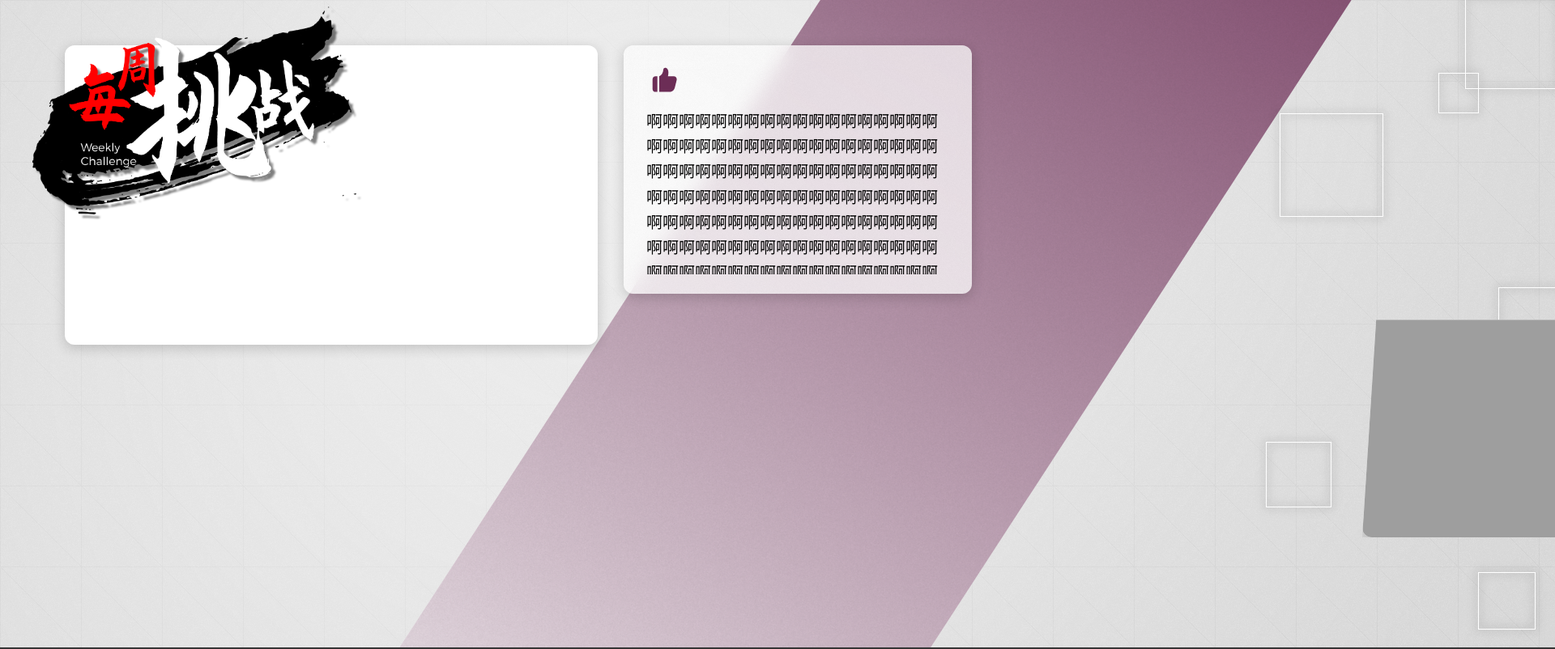
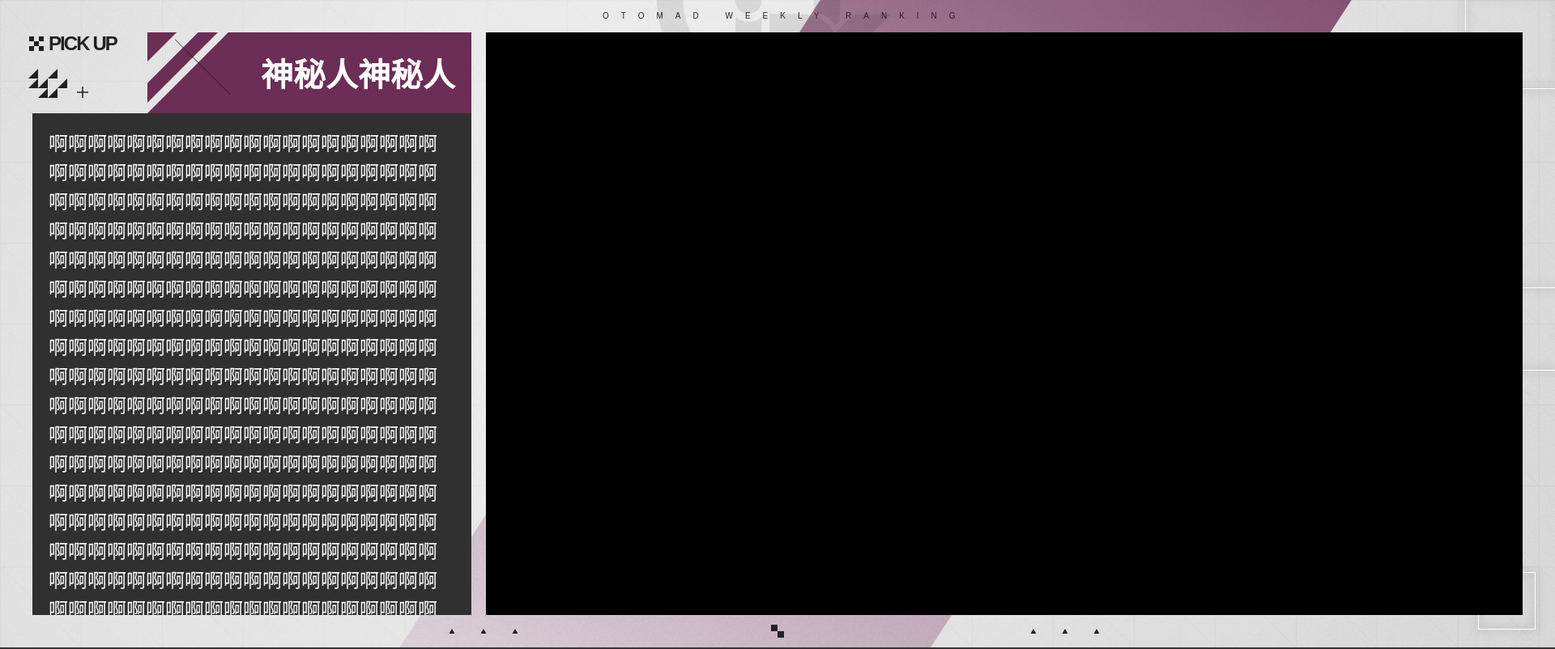
Before and after one commit to OtmInk-Otomad-Journal/camellia-frontend, a Vue app: page /pick in a window 1280 px wide. Shown: the top 802 px of the page at 81% size, 1920 px wide, since content can reach past the window. Built offline with nearby package versions, Linux system fonts and the light colour scheme.

Commit message:
初步构建PICK UP

```diff
--- a/src/components/PickInfo.vue
+++ b/src/components/PickInfo.vue
@@ -9,74 +9,69 @@ defineProps({
 <template>
   <div class="pick-info">
     <div class="pick-picker-box">
-      <svg
-        class="pick-icon"
-        xmlns="http://www.w3.org/2000/svg"
-        viewBox="0 3 45 40"
-        width="40"
-        height="40"
-      >
-        <path
-          fill-rule="evenodd"
-          clip-rule="evenodd"
-          d="M15.409 38.3182V16.5811H12.8771C10.5607 16.5811 8.68176 18.4534 8.68176 20.7646V34.1347C8.68176 36.4459 10.5607 38.3182 12.8771 38.3182H15.409ZM17.9318 38.3182V16.534C21.344 15.3075 23.283 12.1888 23.751 7.01373C23.9342 4.9876 25.8641 4.14564 27.7034 5.03358C29.5283 5.91464 30.7321 8.13973 30.7321 11.1126C30.7321 12.8907 30.5101 14.7138 30.0669 16.5811H38.1136C40.4357 16.5811 42.3181 18.4635 42.3181 20.7856C42.3181 21.1247 42.2771 21.4625 42.196 21.7917L39.5421 32.5609C38.7088 35.942 35.676 38.3182 32.1937 38.3182H17.9335H17.9318Z"
-        />
-      </svg>
       <div class="pick-picker">{{ picker }}</div>
     </div>
     <div class="pick-reason">
       {{ reason }}
     </div>
   </div>
+  <svg xmlns="http://www.w3.org/2000/svg" width="0" height="0">
+  <defs>
+    <clipPath id="picker-box-clip">
+      <path xmlns="http://www.w3.org/2000/svg" d="M400 100H0V99.9102L99.9102 0H400V100ZM0 87.0303V62.6406L62.6406 0H87.0303L0 87.0303ZM0 36.1211V0H36.1211L0 36.1211Z" fill="#E83939"/>
+    </clipPath>
+  </defs>
+</svg>
 </template>
 
 <style lang="scss" scoped>
-.pick-icon {
-  fill: v-bind('data.dark_color');
-  // filter: drop-shadow(2px 2px 4px rgba(0, 0, 0, 0.3));
-  z-index: 20;
+.pick-info {
+  position: absolute;
+  top: 40px;
+  left: 40px;
+  width: 542px;
 }
-.pick-info {
-  @include card;
-  @include acrylic;
+
+.pick-picker-box {
+  position: absolute;
+  width: 400px;
+  height: 100px;
+  right: 0;
+  background: v-bind('data.dark_color');
+  clip-path: url(#picker-box-clip);
+  color: #fff;
+  font-weight: 700;
+  font-size: 40px;
+  text-align: right;
+  padding-right: 20px;
+  padding-left: 20px;
   display: flex;
-  flex-direction: column;
-  justify-content: flex-start;
-  flex-grow: 1;
-  // gap: 4.75rem;
-  padding: 1.5rem 1.75rem;
+  align-items: center;
+  justify-content: flex-end;
 }
-.pick-picker-box {
-  display: flex;
-  flex-direction: row;
-  align-items: center;
+
+.pick-picker {
+  // 最大两行，超出省略
+  display: -webkit-box;
+  -webkit-line-clamp: 2;
+  -webkit-box-orient: vertical;
 }
-.pick-picker {
-  font-size: 1.8rem;
-  font-weight: bold;
-  text-overflow: ellipsis;
-  overflow: hidden;
-  white-space: nowrap;
-  margin-left: 10px;
-  z-index: 19;
+
+.pick-reason {
+  top: 100px;
+  position: absolute;
+  width: 100%;
+  height: 620px;
+  background: #303030;
+  color: #fff;
+  font-size: 24px;
+  line-height: 1.5;
+  padding: 20px;
+  overflow-y: auto;
 }
 
 .pick-reason::-webkit-scrollbar {
+  width: 0;
   display: none;
-  width: 0;
-}
-
-.pick-reason {
-  display: block;
-  top: 0;
-  margin-top: 15px;
-  font-size: 1.25rem;
-  // text-overflow: ellipsis;
-  overflow-x: hidden;
-  overflow-y: scroll;
-  line-height: 1.95rem;
-  // -webkit-line-clamp: 18;
-  // -webkit-box-orient: vertical;
-  white-space: pre-wrap;
 }
 </style>
--- a/src/data/MainView_data.js
+++ b/src/data/MainView_data.js
@@ -3,6 +3,7 @@ import { ref } from 'vue'
 const data = ref({
   score: '123',
   golden: '22',
+  picker: '神秘人神秘人',
   normal: '456',
   aid: '488745602',
   bvid: 'BV1pN411e79c',
@@ -28,7 +29,7 @@ const data = ref({
   dark_color: '(321.1764705882353,41.463414634146346%,30%)',
   activity: 'wc',
   reason:
-    '啊啊啊啊啊啊啊啊啊啊啊啊啊啊啊啊啊啊啊啊啊啊啊啊啊啊啊啊啊啊啊啊啊啊啊啊啊啊啊啊啊啊啊啊啊啊啊啊啊啊啊啊啊啊啊啊啊啊啊啊啊啊啊啊啊啊啊啊啊啊啊啊啊啊啊啊啊啊啊啊啊啊啊啊啊啊啊啊啊啊啊啊啊啊啊啊啊啊啊啊啊啊啊啊啊啊啊啊啊啊啊啊啊啊啊啊啊啊啊啊啊啊啊啊啊啊啊啊啊啊啊啊',
+    '啊啊啊啊啊啊啊啊啊啊啊啊啊啊啊啊啊啊啊啊啊啊啊啊啊啊啊啊啊啊啊啊啊啊啊啊啊啊啊啊啊啊啊啊啊啊啊啊啊啊啊啊啊啊啊啊啊啊啊啊啊啊啊啊啊啊啊啊啊啊啊啊啊啊啊啊啊啊啊啊啊啊啊啊啊啊啊啊啊啊啊啊啊啊啊啊啊啊啊啊啊啊啊啊啊啊啊啊啊啊啊啊啊啊啊啊啊啊啊啊啊啊啊啊啊啊啊啊啊啊啊啊啊啊啊啊啊啊啊啊啊啊啊啊啊啊啊啊啊啊啊啊啊啊啊啊啊啊啊啊啊啊啊啊啊啊啊啊啊啊啊啊啊啊啊啊啊啊啊啊啊啊啊啊啊啊啊啊啊啊啊啊啊啊啊啊啊啊啊啊啊啊啊啊啊啊啊啊啊啊啊啊啊啊啊啊啊啊啊啊啊啊啊啊啊啊啊啊啊啊啊啊啊啊啊啊啊啊啊啊啊啊啊啊啊啊啊啊啊啊啊啊啊啊啊啊啊啊啊啊啊啊啊啊啊啊啊啊啊啊啊啊啊啊啊啊啊啊啊啊啊啊啊啊啊啊啊啊啊啊啊啊啊啊啊啊啊啊啊啊啊啊啊啊啊啊啊啊啊啊啊啊啊啊啊啊啊啊啊啊啊啊啊啊啊啊啊啊啊啊啊啊啊啊啊啊啊啊啊啊啊啊啊啊啊啊啊啊啊啊啊啊啊啊啊啊啊啊啊啊啊啊啊啊啊啊啊啊啊啊啊啊啊啊啊啊啊啊啊啊啊啊啊啊啊啊啊啊啊啊啊啊啊啊啊啊啊啊啊啊啊啊啊啊啊啊啊啊啊啊啊啊啊啊啊啊啊啊啊啊啊啊',
   ranking: 15,
   show_staff: true
   // score_add: '合作单品 + 10%',
--- a/src/views/PickView.vue
+++ b/src/views/PickView.vue
@@ -1,209 +1,112 @@
 <script setup>
-import PickInfo from '../components/PickInfo.vue'
 import MainInfo from '../components/MainInfo.vue'
+import MainCounts from '../components/MainCounts.vue'
+import MainRank from '../components/MainRank.vue'
+import ExtraList from '../components/ExtraList.vue'
+import BackgroundImage from '../components/BackgroundImage.vue'
+// import BackgroundIcons from '../components/BackgroundIcons.vue'
 import { data, fun } from '../data/MainView_data.js'
 import { gsap } from 'gsap'
-import { onMounted } from 'vue'
 import { ScrollToPlugin } from 'gsap/all'
-import BackgroundImage from '../components/BackgroundImage.vue'
+import { ref, onMounted, onBeforeUnmount, nextTick } from 'vue'
 import TransitionImage from '../components/TransitionImage.vue'
+import BoardHeaderDecor from '../components/BoardHeaderDecor.vue'
+import BoardLogoWatermark from '../components/BoardLogoWatermark.vue'
+import brandLogo from '../assets/otmink-next/logo.svg'
+import ornamentLeft from '../assets/otmink-next/ornament-left.svg'
+import ornamentRight from '../assets/otmink-next/ornament-right.svg'
+import PickInfo from '../components/PickInfo.vue'
 
 gsap.registerPlugin(ScrollToPlugin)
 
-// “全局”变量，既方便函数内调用，也方便外面调用。
+const videoRef = ref()
+const mainBoardRef = ref()
+const test_num = ref(0)
+let masterTimeline
 
-let tl_1 = gsap.timeline()
-let tl_2 = gsap.timeline()
-let tl_3 = gsap.timeline()
-let tl_4 = gsap.timeline()
-let tl_5 = gsap.timeline()
-let tl_6 = gsap.timeline()
-// let tls = []
+function buildAnimation({ paused = false } = {}) {
+  if (!mainBoardRef.value) return
 
-const videoRef = ref()
-
-// 动画 使用css选择器
-function animate() {
-  tl_1.from('.video-box', {
-    duration: 1,
-    rotationX: 90,
-    ease: 'expo.out'
-  })
-  tl_1.to(
-    '.main-left',
-    {
-      duration: 1,
-      x: -1400,
-      ease: 'expo.in'
-    },
-    data.value.full_time - 1
-  ),
-    tl_1.to(
-      '.main-right',
-      {
-        duration: 1,
-        x: 550,
-        ease: 'expo.in'
-      },
-      data.value.full_time - 1
+  masterTimeline?.kill()
+  const q = gsap.utils.selector(mainBoardRef.value)
+  const fullTime = Math.max(Number(data.value.full_time) || 20, 3)
+  const exitAt = Math.max(fullTime - 1, 1.8)
+  const resetTargets = q(
+    '.main-board, .main-left, .main-right, .back-accent, .back-squares i, .logo-watermark, .weekly-label, .category-label, .left-triangles, .left-diagonal, .left-star, .video-box, .main-rank, .rank, .rank-shadow, .cap, .points, .rank-title, .brand-logo, .count-item, .video-ornament, .main-info, .main-title, .chip, .uploader, .transition-image'
   )
 
-  tl_2.from(
-    '.main-info',
+  gsap.set(resetTargets, { clearProps: 'transform,opacity,clipPath,filter,zIndex' })
+  gsap.set(q('.main-progress'), { clearProps: 'width' })
+
+  masterTimeline = gsap.timeline({ paused, defaults: { ease: 'expo.out' } })
+  masterTimeline
+    .set(q('.transition-image'), { opacity: 0, zIndex: 20 }, 0)
+    .from(q('.back-accent'), { duration: 1.4, y: -180, opacity: 0 }, 0)
+    .from(
+      q('.back-squares i'),
+      { duration: 0.7, scale: 0.75, opacity: 0, stagger: 0.06, transformOrigin: '50% 50%' },
+      0.12
+    )
+    .from(q('.logo-watermark'), { duration: 1, y: -90, opacity: 0 }, 0.05)
+    .from(q('.weekly-label'), { duration: 0.8, y: -24, opacity: 0 }, 0.18)
+    .from(q('.category-label'), { duration: 0.65, x: -90, opacity: 0 }, 0.12)
+    .from(q('.left-triangles'), { duration: 0.55, x: -60, opacity: 0 }, 0.2)
+    .from(q('.left-diagonal'), { duration: 0.65, scaleX: 0, opacity: 0, transformOrigin: 'left center' }, 0.24)
+    .from(q('.left-star'), { duration: 0.45, scale: 0, rotation: -90, opacity: 0, ease: 'back.out(2)' }, 0.36)
+    .from(
+      q('.video-box'),
+      { duration: 1, clipPath: 'inset(0 100% 0 0)', x: -80, transformOrigin: 'left center' },
+      0.1
+    )
+    .from(q('.main-rank'), { duration: 0.9, x: -320 }, 0.08)
+    .from(q('.rank-shadow'), { duration: 0.65, x: -70, opacity: 0 }, 0.32)
+    .from(q('.rank'), { duration: 0.7, scale: 0.72, opacity: 0, transformOrigin: 'left center', ease: 'back.out(1.4)' }, 0.3)
+    .from(q('.cap, .points, .rank-title'), { duration: 0.55, y: 42, opacity: 0, stagger: 0.08 }, 0.5)
+    .from(q('.brand-logo'), { duration: 0.75, x: 180, opacity: 0 }, 0.16)
+    .from(q('.count-item'), { duration: 0.75, x: 280, opacity: 0, stagger: 0.08 }, 0.28)
+    .from(q('.count-item .icon'), { duration: 0.4, scale: 0, stagger: 0.08, ease: 'back.out(2)' }, 0.54)
+    .from(q('.video-ornament'), { duration: 0.7, scaleX: 0, opacity: 0, transformOrigin: 'center' }, 0.58)
+    .from(q('.main-info'), { duration: 0.85, y: 280 }, 0.34)
+    .from(q('.main-title, .chip, .uploader'), { duration: 0.58, y: 38, opacity: 0, stagger: 0.07 }, 0.65)
+    .to(q('.main-progress'), { duration: fullTime, width: '100%', ease: 'none' }, 0)
+
+  if (data.value.more_data) {
+    const sideStart = Math.max(fullTime - Number(data.value.side_duration || 0), 1)
+    masterTimeline
+      .to(mainBoardRef.value, { duration: 1.2, filter: 'blur(100px)', scale: 1.25 }, sideStart)
+      .fromTo('.extra-board', { opacity: 0 }, { duration: 2, opacity: 1 }, sideStart)
+      .to(
+        '.viewlist',
         {
-      duration: 0.8,
-      y: 50,
-      rotationX: 90,
-      ease: 'expo.out'
-    },
-    0
-  ),
-    tl_2.from(
-      '.main-left',
-      {
-        duration: 0.8,
-        x: -1440,
-        ease: 'expo.out'
-      },
-      0
-    ),
-    tl_2.from(
-      '.pick-info',
-      {
-        duration: 0.8,
-        x: 550,
-        rotationX: 90,
-        ease: 'expo.out'
-      },
-      0
-    ),
-    tl_2.from(
-      '.pick-picker-box .pick-icon',
-      {
-        delay: 0.1,
-        duration: 0.5,
-        x: -100,
-        y: 20,
-        scale: 0,
-        ease: 'back.out(1.0)',
-        rotateZ: 60
-      },
-      0
-    ),
-    tl_2.from(
-      '.pick-picker-box .pick-picker',
-      {
-        delay: 0.2,
-        duration: 0.5,
-        x: -100,
-        scale: 0,
-        ease: 'back.out(1.0)'
-      },
-      0
-    ),
-    tl_2.from(
-      '.pick-reason',
-      {
-        duration: 0.8,
-        delay: 0.3,
-        y: 50,
-        opacity: 0,
-        ease: 'expo.out'
-      },
-      0
-    ),
-    tl_2.from(
-      '.cover',
-      {
-        duration: 0.7,
-        delay: 0.1,
-        x: 550,
-        ease: 'expo.out'
-      },
-      0
-    ),
-    tl_2.from(
-      '.chip',
-      {
-        duration: 0.8,
-        delay: 0.4,
-        stagger: 0.06,
-        y: 50,
-        opacity: 0,
-        ease: 'expo.out'
-      },
-      0
-    ),
-    tl_2.from(
-      '.uploader',
-      {
-        duration: 0.8,
-        delay: 0.4,
-        y: 50,
-        opacity: 0,
-        ease: 'expo.out'
-      },
-      0
-    ),
-    tl_2.from(
-      '.main-title',
-      {
-        duration: 0.8,
-        delay: 0.5,
-        y: 50,
-        opacity: 0,
-        ease: 'expo.out'
-      },
-      0
-    )
-  tl_3.to(
-    '.main-progress',
-    {
-      duration: data.value.full_time,
-      width: '100%',
-      ease: 'linear'
-    },
-    0
-  )
-  tl_4.to('.pick-reason', {
-    duration: data.value.full_time,
+          duration: Math.max(Number(data.value.side_duration || 0) - 5, 0.1),
           scrollTo: { y: 'max' },
           ease: 'sine.inOut'
-  })
-  // 过渡用图动画
-  tl_5.to('.transition-image', {
-    opacity: 0,
-    duration: 1
-  })
-  tl_5.to(
-    '.transition-image',
-    {
-      opacity: 1,
-      duration: 0.5
         },
-    data.value.full_time - 0.5
+        sideStart + 2
       )
-  tl_6.from('.logo', { duration: 0.75, x: -1000, ease: 'expo.out' })
-  tl_6.to(
-    '.logo',
-    {
-      duration: 1,
-      x: -1000,
-      ease: 'expo.in'
-    },
-    data.value.full_time - 1
+  } else {
+    masterTimeline
+      .to(q('.main-left'), { duration: 0.9, x: -1920, ease: 'expo.inOut' }, exitAt)
+      .to(q('.main-right'), { duration: 0.85, x: 420, ease: 'expo.inOut' }, exitAt)
+      .to(q('.main-info'), { duration: 0.8, y: 280, ease: 'expo.inOut' }, exitAt)
+      .to(
+        q(
+          '.video-ornament, .weekly-label, .category-label, .left-triangles, .left-diagonal, .left-star, .logo-watermark'
+        ),
+        { duration: 0.45, opacity: 0, ease: 'power2.in' },
+        exitAt + 0.18
       )
+      .to(q('.transition-image'), { duration: 0.4, opacity: 1, ease: 'power1.in' }, fullTime - 0.4)
   }
 
-//// 全局函数 统一写在这
+  return masterTimeline
+}
+
 function seek_frame(frame, fps, start_time) {
-  tl_1.seek(frame / fps)
-  tl_2.seek(frame / fps)
-  tl_3.seek(frame / fps)
-  tl_4.seek(frame / fps)
-  tl_5.seek(frame / fps)
-  tl_6.seek(frame / fps)
+  if (videoRef.value && Number.isFinite(start_time)) {
     videoRef.value.currentTime = start_time + frame / fps
+  }
+  masterTimeline?.seek(frame / fps, false)
 }
 
 //// 全局函数 统一写在这
@@ -211,24 +114,18 @@ window['seek_frame'] = (frame, fps, start_time) => {
   seek_frame(frame, fps, start_time)
 }
 
-window['inject'] = (obj) => {
-  fun(obj).then(() => {
+window['inject'] = async (obj) => {
+  await fun(obj)
+  await nextTick()
   UpdateCanvasAttribute()
-    animate()
-  })
-  tl_1.pause()
-  tl_2.pause()
-  tl_3.pause()
-  tl_4.pause()
-  tl_5.pause()
-  tl_6.pause()
+  buildAnimation({ paused: true })
 }
 
-window['inject_wvc'] = (obj) => {
-  fun(obj).then(() => {
+window['inject_wvc'] = async (obj) => {
+  await fun(obj)
+  await nextTick()
   UpdateCanvasAttribute()
-    animate()
-  })
+  buildAnimation()?.play(0)
 }
 
 function UpdateCanvasAttribute() {
@@ -242,32 +139,44 @@ function UpdateCanvasAttribute() {
   })
 }
 
-onMounted(() => {
-  fun(data.value)
+onMounted(async () => {
+  await fun(data.value)
+  await nextTick()
+  UpdateCanvasAttribute()
 })
 
 // 测试专用函数
+function testAnimation() {
+  test_num.value += 1
+  buildAnimation()?.play(0)
+}
 
-var test_num = ref(0)
-window['test'] = () => {
-  if (test_num.value == 0) {
-    animate()
-    test_num.value += 1
-  }
-  tl_1.restart()
-  tl_2.restart()
-  tl_3.restart()
-  tl_4.restart()
-  tl_5.restart()
-  tl_6.restart()
-}
+window['test'] = testAnimation
+
+onBeforeUnmount(() => {
+  masterTimeline?.kill()
+  delete window.test
+  delete window.inject
+  delete window.inject_wvc
+  delete window.seek_frame
+})
 </script>
 
 <template>
-  <img v-if="data.activity == 'wc'" class="logo" src="/WeeklyC.png" />
-  <button class="test-button" v-if="test_num != 0" onclick="test()">重播动画</button>
-  <div class="main-board">
+  <button v-if="test_num != 0" class="test-button" aria-label="重播动画" @click="testAnimation">
+    重播动画
+  </button>
+  <ExtraList
+    class="extra-list"
+    v-if="data.more_data"
+    :more_data="data.more_data"
+    :show_staff="data.show_staff"
+  />
+  <div ref="mainBoardRef" class="main-board">
+    <BoardLogoWatermark />
+    <BoardHeaderDecor title="PICK UP" />
     <div class="main-left">
+      <PickInfo :picker="data.picker" :reason="data.reason" />
       <div class="video-box" :style="{ background: data.theme_color }">
         <div v-if="data.prevent == 'true'" class="prevent">规避</div>
         <canvas
@@ -281,36 +190,30 @@ window['test'] = () => {
         >
         </canvas>
       </div>
-      <MainInfo special_text="PICK UP" />
     </div>
-    <div class="main-right">
-      <PickInfo :reason="data.reason" :picker="data.picker" />
-      <img class="cover" :src="data.cover_src" />
+    <div class="video-ornament" aria-hidden="true">
+      <img :src="ornamentLeft" alt="" />
+      <span><i></i><i></i></span>
+      <img :src="ornamentRight" alt="" />
     </div>
+    <MainInfo />
     <TransitionImage />
     <BackgroundImage />
   </div>
+  <!-- <img class="main-back" :src="data.cover_src" /> -->
+  <!-- <img src="https://i0.hdslb.com/bfs/new_dyn/7004c979872d2be6c2ddebfb06f47ff8456935358.jpg@.webp" /> -->
+  <!-- 请注意这个img是给background-image盗链服务的，平时使用时给它加上「display: none;」，直接background-image会403 -->
 </template>
 
 <style lang="scss" scoped>
-.logo {
-  width: 25rem;
-  position: absolute;
-  top: 0.5rem;
-  left: 2.5rem;
-  z-index: 16;
-  filter: drop-shadow(5px 5px 1px rgba(0, 0, 0, 0.5));
-}
 .main-board {
-  aspect-ratio: 16 / 9;
-  display: flex;
-  // width: 100vw;
-  // height: 100vh;
-  gap: 2rem;
-  padding: 3.5rem 5rem;
-  // background-image: url('https://i0.hdslb.com/bfs/new_dyn/7004c979872d2be6c2ddebfb06f47ff8456935358.jpg@.webp');
-  background-size: 100vw;
-  background-position: center;
+  position: relative;
+  width: 1920px;
+  height: 1080px;
+  overflow: hidden;
+  color: #212121;
+  background: #e2e2e2;
+
 }
 
 .main-back {
@@ -327,65 +230,95 @@ window['test'] = () => {
   // mix-blend-mode: darken;
 }
 .video-box {
-  @include card;
-  width: auto;
-  height: auto;
-  aspect-ratio: 16 / 9;
+  position: absolute;
+  top: 40px;
+  right: 40px;
+  width: 1280px;
+  height: 720px;
   overflow: hidden;
-  flex-shrink: 0;
-  position: relative;
+  background-color: black;
+
+  > * {
+    width: 100%;
+    height: 100%;
+    object-position: center;
+    object-fit: contain;
+    position: absolute;
+    top: 0;
+    left: 0;
+  }
 }
 
 .preblur {
   filter: blur(50px) brightness(0.75);
 }
 
-.video-inner {
-  width: 100%;
-  height: 100%;
+.main-left {
   position: absolute;
-  top: 0;
-  left: 0;
-  object-position: center;
-  object-fit: contain;
-}
-
-.cover {
-  @include card;
-  width: auto;
-  height: auto;
-  aspect-ratio: 16 / 10;
-  overflow: hidden;
-  flex-shrink: 0;
-  object-fit: cover;
-}
-
-.main-left,
-.main-right {
-  display: flex;
-  flex-direction: column;
-  gap: 2rem;
-  flex-grow: 1;
-}
-
-.main-left {
-  width: 0px;
+  z-index: 2;
+  inset: 0;
 }
 
 .main-right {
-  flex-shrink: 0;
-  max-width: 26.875rem;
+  position: absolute;
+  z-index: 3;
+  top: 0;
+  left: 1636px;
+  width: 248px;
+  height: 800px;
+
+  .main-counts {
+    position: absolute;
+    top: 176px;
+    left: 0;
+  }
+}
+
+.brand-logo {
+  position: absolute;
+  top: 37px;
+  left: 50px;
+  width: 149px;
+  height: 113px;
+}
+
+.video-ornament {
+  position: absolute;
+  z-index: 4;
+  top: 772px;
+  left: 554px;
+  display: flex;
+  align-items: center;
+  gap: 304px;
+  width: 812px;
+  height: 16px;
+
+  img {
+    width: 94px;
+    height: 16px;
+  }
+
+  span {
+    position: relative;
+    width: 16px;
+    height: 16px;
+  }
+
+  i {
+    position: absolute;
+    width: 8px;
+    height: 8px;
+    background: #212121;
+  }
+
+  i:last-child {
+    right: 0;
+    bottom: 0;
+  }
 }
 .extra-list {
   position: absolute;
   z-index: 100;
-}
-
-.dplayer-controller {
-  display: none !important;
-}
-.dplayer-controller-mask {
-  display: none !important;
 }
 .prevent {
   width: 100%;
@@ -405,6 +338,6 @@ window['test'] = () => {
 // 测试按钮
 .test-button {
   position: absolute;
-  z-index: 20;
+  z-index: 1000;
 }
 </style>
```
Also changed, not shown: 1 other file (tests, documents, lock files or other folders). Lines whose indentation alone changed are shown as unchanged.
